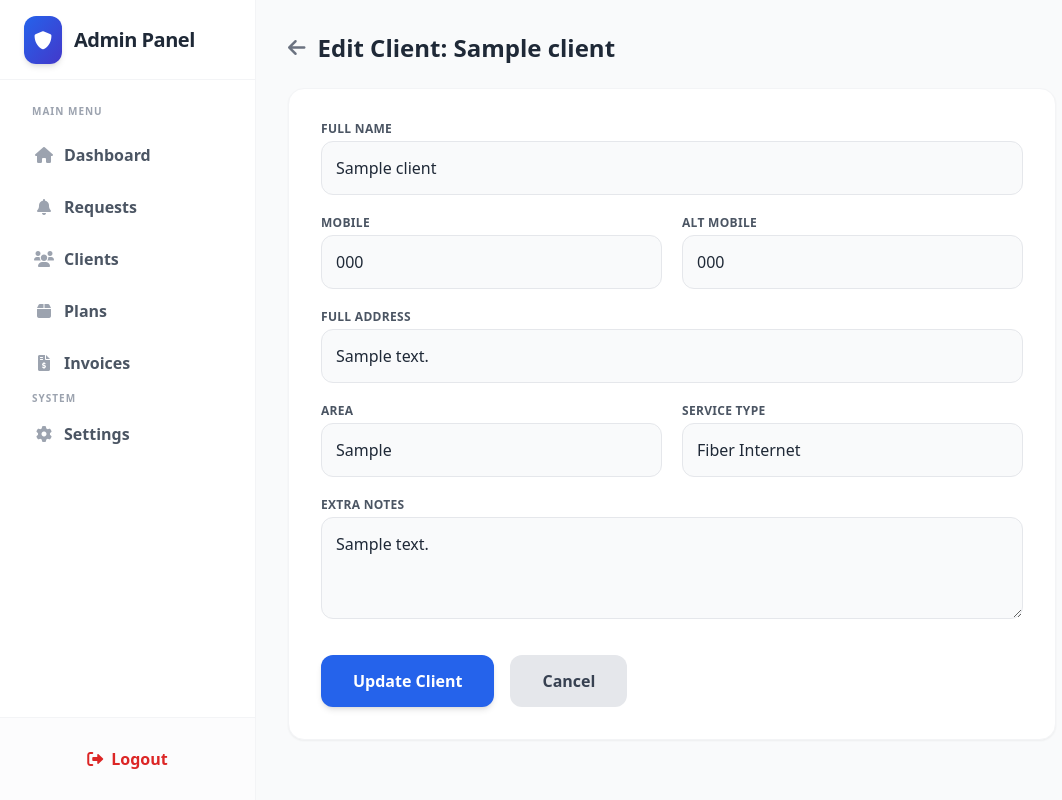
After one commit to rajatpoddar/Cabelwala, a Flask app: page /admin/client/edit/1 in a window 1280 px wide. The commit adds this page. Shown: the whole page, without its empty margins (0-1062 px from the left). Run offline with Flask 3, Linux system fonts and the light colour scheme; a user stored in the database is signed in; tables that the repository leaves empty hold one stand-in row (values such as "Sample post"); some libraries are stand-ins or nearby versions.

Commit message:
enhance with delete bills and update clients

```diff
--- a/routes/admin.py
+++ b/routes/admin.py
@@ -212,6 +212,43 @@ def complete_request(req_id):
     flash('Request marked as completed!', 'success')
     return redirect(url_for('admin.service_requests'))
 
+# --- Delete Invoice Route ---
+@admin_bp.route('/invoice/delete/<int:invoice_id>', methods=['POST'])
+@login_required
+def delete_invoice(invoice_id):
+    invoice = Invoice.query.get_or_404(invoice_id)
+
+    # Storage clean karne ke liye PDF file bhi delete karein
+    if invoice.pdf_filename:
+        pdf_path = os.path.join(current_app.config['INVOICE_FOLDER'], invoice.pdf_filename)
+        if os.path.exists(pdf_path):
+            os.remove(pdf_path)
+
+    db.session.delete(invoice)
+    db.session.commit()
+    flash(f'Invoice #{invoice.invoice_number} deleted successfully!', 'success')
+    return redirect(url_for('admin.invoices'))
+
+# --- Edit Client Route ---
+@admin_bp.route('/client/edit/<int:client_id>', methods=['GET', 'POST'])
+@login_required
+def edit_client(client_id):
+    client = Client.query.get_or_404(client_id)
+    if request.method == 'POST':
+        client.name = request.form.get('name')
+        client.mobile = request.form.get('mobile')
+        client.alt_mobile = request.form.get('alt_mobile')
+        client.address = request.form.get('address')
+        client.area = request.form.get('area')
+        client.service_type = request.form.get('service_type')
+        client.notes = request.form.get('notes')
+
+        db.session.commit()
+        flash('Client details updated successfully!', 'success')
+        return redirect(url_for('admin.clients'))
+
+    return render_template('admin/edit_client.html', client=client)
+
 # --- Settings ---
 @admin_bp.route('/settings', methods=['GET', 'POST'])
 @login_required
--- /dev/null
+++ b/templates/admin/edit_client.html
@@ -0,0 +1,70 @@
+{% extends "base.html" %}
+{% block content %}
+<div class="min-h-screen bg-gray-50 flex">
+
+    {% include 'admin/sidebar.html' %}
+
+    <div class="flex-1 overflow-auto p-4 md:p-8">
+        <div class="flex items-center mb-6">
+            <a href="{{ url_for('admin.clients') }}" class="text-gray-500 hover:text-blue-600 mr-3 transition">
+                <i class="fas fa-arrow-left text-xl"></i>
+            </a>
+            <h2 class="text-2xl font-extrabold text-gray-800">Edit Client: {{ client.name }}</h2>
+        </div>
+
+        <div class="bg-white p-6 md:p-8 rounded-2xl shadow-sm border border-gray-100 max-w-3xl">
+            <form action="{{ url_for('admin.edit_client', client_id=client.id) }}" method="POST" class="space-y-5">
+                <div>
+                    <label class="block text-xs font-bold text-gray-600 uppercase tracking-wide mb-1">Full Name</label>
+                    <input type="text" name="name" value="{{ client.name }}" required class="block w-full rounded-xl border-gray-200 bg-gray-50 p-3.5 border focus:bg-white focus:ring-2 focus:ring-blue-500 transition outline-none">
+                </div>
+
+                <div class="grid grid-cols-1 sm:grid-cols-2 gap-5">
+                    <div>
+                        <label class="block text-xs font-bold text-gray-600 uppercase tracking-wide mb-1">Mobile</label>
+                        <input type="tel" name="mobile" value="{{ client.mobile }}" required class="block w-full rounded-xl border-gray-200 bg-gray-50 p-3.5 border focus:bg-white focus:ring-2 focus:ring-blue-500 transition outline-none">
+                    </div>
+                    <div>
+                        <label class="block text-xs font-bold text-gray-600 uppercase tracking-wide mb-1">Alt Mobile</label>
+                        <input type="tel" name="alt_mobile" value="{{ client.alt_mobile or '' }}" class="block w-full rounded-xl border-gray-200 bg-gray-50 p-3.5 border focus:bg-white focus:ring-2 focus:ring-blue-500 transition outline-none">
+                    </div>
+                </div>
+
+                <div>
+                    <label class="block text-xs font-bold text-gray-600 uppercase tracking-wide mb-1">Full Address</label>
+                    <input type="text" name="address" value="{{ client.address }}" required class="block w-full rounded-xl border-gray-200 bg-gray-50 p-3.5 border focus:bg-white focus:ring-2 focus:ring-blue-500 transition outline-none">
+                </div>
+
+                <div class="grid grid-cols-1 sm:grid-cols-2 gap-5">
+                    <div>
+                        <label class="block text-xs font-bold text-gray-600 uppercase tracking-wide mb-1">Area</label>
+                        <input type="text" name="area" value="{{ client.area or '' }}" class="block w-full rounded-xl border-gray-200 bg-gray-50 p-3.5 border focus:bg-white focus:ring-2 focus:ring-blue-500 transition outline-none">
+                    </div>
+                    <div>
+                        <label class="block text-xs font-bold text-gray-600 uppercase tracking-wide mb-1">Service Type</label>
+                        <select name="service_type" class="block w-full rounded-xl border-gray-200 bg-gray-50 p-3.5 border focus:bg-white focus:ring-2 focus:ring-blue-500 transition outline-none appearance-none">
+                            <option value="Fiber" {% if client.service_type == 'Fiber' %}selected{% endif %}>Fiber Internet</option>
+                            <option value="CCTV" {% if client.service_type == 'CCTV' %}selected{% endif %}>CCTV Setup</option>
+                            <option value="Both" {% if client.service_type == 'Both' %}selected{% endif %}>Both (Fiber + CCTV)</option>
+                        </select>
+                    </div>
+                </div>
+
+                <div>
+                    <label class="block text-xs font-bold text-gray-600 uppercase tracking-wide mb-1">Extra Notes</label>
+                    <textarea name="notes" rows="3" class="block w-full rounded-xl border-gray-200 bg-gray-50 p-3.5 border focus:bg-white focus:ring-2 focus:ring-blue-500 transition outline-none">{{ client.notes or '' }}</textarea>
+                </div>
+
+                <div class="flex flex-col sm:flex-row space-y-3 sm:space-y-0 sm:space-x-4 pt-4">
+                    <button type="submit" class="w-full sm:w-auto bg-blue-600 text-white font-bold py-3.5 px-8 rounded-xl shadow-md hover:bg-blue-700 transition">
+                        Update Client
+                    </button>
+                    <a href="{{ url_for('admin.clients') }}" class="w-full sm:w-auto text-center bg-gray-200 text-gray-700 font-bold py-3.5 px-8 rounded-xl hover:bg-gray-300 transition">
+                        Cancel
+                    </a>
+                </div>
+            </form>
+        </div>
+    </div>
+</div>
+{% endblock %}
```
Also changed, not shown: templates/admin/clients.html (+12 -5 lines), templates/admin/invoices.html (+18 -6 lines).
